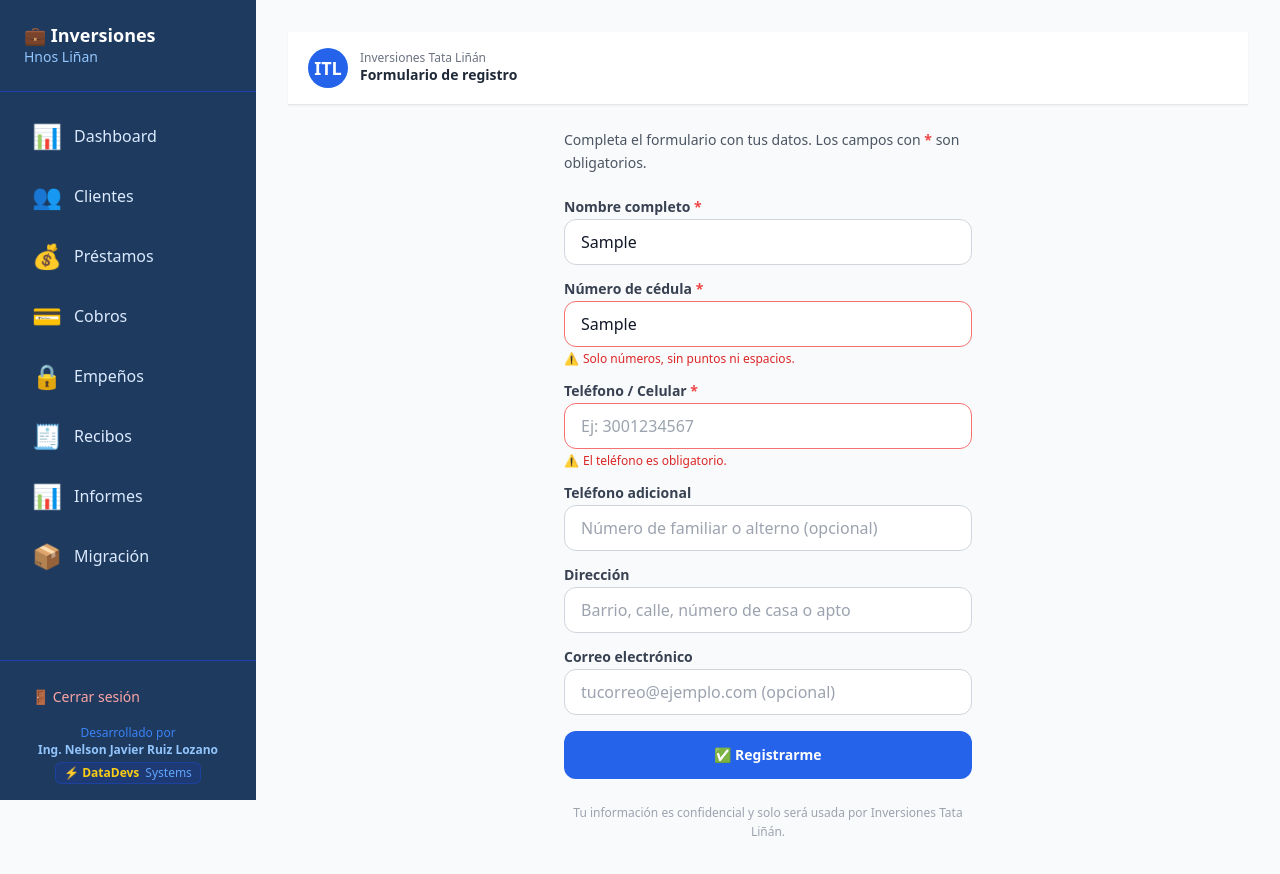
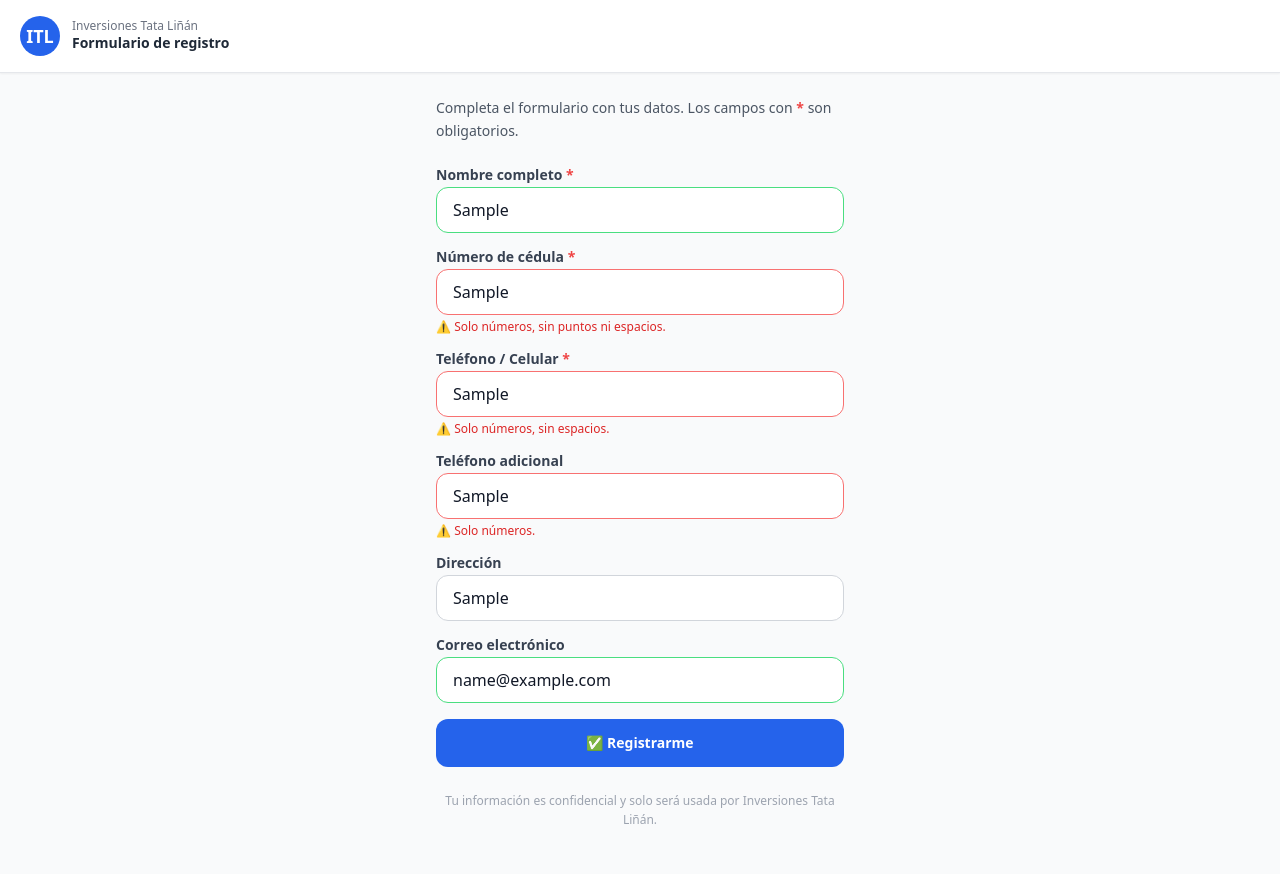
Before and after one commit to ingnelsonruiz/prestamos, a Next.js app: page /registro in a window 1280 px wide. Both pictures are taken after typing "Sample", "Sample", "Sample", "Sample", "Sample", "name@example.com" into the empty fields and a click on the button "✅ Registrarme". Shown: the top 874 px of the page. Built offline with nearby package versions, Linux system fonts and the light colour scheme; no server answers; the database is empty.

Commit message:
hasta aca ca todo el codigo esta bien actualizacion de claude.md

```diff
--- a/app/registro/page.js
+++ b/app/registro/page.js
@@ -3,7 +3,6 @@ import { useState, useCallback } from 'react'
 
 const VACIO = { nombre:'', documento:'', telefono:'', telefono2:'', direccion:'', email:'' }
 
-// Validaciones locales (espejo de las del backend)
 function validar(form, cedulaExiste) {
   const e = {}
   const nom = form.nombre.trim()
@@ -20,7 +19,7 @@ function validar(form, cedulaExiste) {
 
   const tel = form.telefono.trim()
   if (!tel) e.telefono = 'El teléfono es obligatorio.'
-  else if (!/^\d+$/.test(tel)) e.telefono = 'Solo números.'
+  else if (!/^\d+$/.test(tel)) e.telefono = 'Solo números, sin espacios.'
   else if (tel.length < 7)  e.telefono = 'Mínimo 7 dígitos.'
   else if (tel.length > 10) e.telefono = 'Máximo 10 dígitos.'
 
@@ -38,15 +37,70 @@ function validar(form, cedulaExiste) {
   return e
 }
 
+// ── Campo genérico — definido FUERA del componente para no recrearse en cada render ──
+function InputField({ name, label, requerido, tipo='text', modo, placeholder,
+                      value, onChange, onBlur, onKeyDown, error, toque, extra }) {
+  return (
+    <div>
+      <label className="block text-xs font-semibold text-gray-700 mb-1">
+        {label} {requerido && <span className="text-red-500">*</span>}
+      </label>
+      <div className="relative">
+        <input
+          type={tipo} name={name} inputMode={modo}
+          placeholder={placeholder}
+          value={value}
+          onChange={onChange}
+          onBlur={onBlur}
+          onKeyDown={onKeyDown}
+          autoComplete="off"
+          className={`w-full border rounded-xl px-4 py-3 text-sm bg-white focus:outline-none focus:ring-2 transition-colors
+            ${toque && error
+              ? 'border-red-400 focus:ring-red-300 bg-red-50'
+              : toque && !error
+                ? 'border-green-400 focus:ring-green-300'
+                : 'border-gray-300 focus:ring-blue-400'}
+            ${extra || ''}`}
+        />
+        {extra && (
+          <span className="absolute right-3 top-1/2 -translate-y-1/2 text-sm pointer-events-none">
+            {extra}
+          </span>
+        )}
+      </div>
+      {toque && error && (
+        <p className="text-xs text-red-600 mt-1">⚠️ {error}</p>
+      )}
+    </div>
+  )
+}
+
+// ── Componente principal ────────────────────────────────────────────────────
 export default function RegistroPage() {
-  const [form, setForm]           = useState(VACIO)
-  const [tocados, setTocados]     = useState({}) // campos que el usuario ya editó
+  const [form, setForm]                 = useState(VACIO)
+  const [tocados, setTocados]           = useState({})
   const [cedulaExiste, setCedulaExiste] = useState(false)
   const [verificando, setVerificando]   = useState(false)
-  const [estado, setEstado]       = useState('listo') // listo | enviando | exito
-  const [errorGlobal, setErrorGlobal] = useState('')
+  const [estado, setEstado]             = useState('listo') // listo | enviando | exito
+  const [errorGlobal, setErrorGlobal]   = useState('')
 
-  // Verifica cédula contra la BD al salir del campo (onBlur)
+  const errores   = validar(form, cedulaExiste)
+  const formValido = Object.keys(errores).length === 0
+
+  const cambiar = useCallback((e) => {
+    const { name, value } = e.target
+    setForm(p => ({ ...p, [name]: value }))
+    if (name === 'documento') setCedulaExiste(false)
+  }, [])
+
+  const noEnter = useCallback((e) => {
+    if (e.key === 'Enter') e.preventDefault()
+  }, [])
+
+  const tocar = useCallback((name) => {
+    setTocados(p => ({ ...p, [name]: true }))
+  }, [])
+
   const verificarCedula = useCallback(async (doc) => {
     const d = doc.trim()
     if (!d || !/^\d{5,12}$/.test(d)) { setCedulaExiste(false); return }
@@ -59,30 +113,12 @@ export default function RegistroPage() {
     setVerificando(false)
   }, [])
 
-  const errores = validar(form, cedulaExiste)
-  const formValido = Object.keys(errores).length === 0
-
-  const cambiar = (e) => {
-    const { name, value } = e.target
-    setForm(p => ({ ...p, [name]: value }))
-    if (name === 'documento') setCedulaExiste(false)
-  }
-
-  // Evita que Enter en cualquier campo de texto dispare el submit
-  const noEnter = (e) => { if (e.key === 'Enter') e.preventDefault() }
-
-  const tocar = (name) => setTocados(p => ({ ...p, [name]: true }))
-
-  const mostrarError = (campo) => tocados[campo] && errores[campo]
-
   const enviar = async (e) => {
     e.preventDefault()
-    // Marcar todos como tocados para mostrar todos los errores
     setTocados({ nombre:true, documento:true, telefono:true, telefono2:true, email:true })
     if (!formValido) return
     setEstado('enviando')
     setErrorGlobal('')
-
     const res = await fetch('/api/registro', {
       method: 'POST',
       headers: { 'Content-Type': 'application/json' },
@@ -98,7 +134,7 @@ export default function RegistroPage() {
     setEstado('exito')
   }
 
-  /* ── Éxito ── */
+  /* ── Pantalla éxito ── */
   if (estado === 'exito') return (
     <div className="min-h-screen flex flex-col items-center justify-center bg-green-50 px-6 text-center">
       <span className="text-6xl mb-4">🎉</span>
@@ -115,39 +151,8 @@ export default function RegistroPage() {
   )
 
   /* ── Formulario ── */
-  const Campo = ({ name, label, requerido, tipo='text', modo, placeholder, children }) => (
-    <div>
-      <label className="block text-xs font-semibold text-gray-700 mb-1">
-        {label} {requerido && <span className="text-red-500">*</span>}
-      </label>
-      {children || (
-        <input
-          type={tipo} name={name} inputMode={modo}
-          placeholder={placeholder}
-          value={form[name]}
-          onChange={cambiar}
-          onKeyDown={noEnter}
-          onBlur={() => {
-            tocar(name)
-            if (name === 'documento') verificarCedula(form.documento)
-          }}
-          className={`w-full border rounded-xl px-4 py-3 text-sm bg-white focus:outline-none focus:ring-2 transition-colors
-            ${mostrarError(name)
-              ? 'border-red-400 focus:ring-red-300 bg-red-50'
-              : 'border-gray-300 focus:ring-blue-400'}`}
-        />
-      )}
-      {mostrarError(name) && (
-        <p className="text-xs text-red-600 mt-1 flex items-center gap-1">
-          <span>⚠️</span> {errores[name]}
-        </p>
-      )}
-    </div>
-  )
-
   return (
     <div className="min-h-screen bg-gray-50 flex flex-col">
-      {/* Header */}
       <div className="bg-white border-b px-5 py-4 flex items-center gap-3 shadow-sm sticky top-0 z-10">
         <div className="w-10 h-10 rounded-full bg-blue-600 flex items-center justify-center text-white font-bold text-lg flex-shrink-0">
           ITL
@@ -171,11 +176,13 @@ export default function RegistroPage() {
 
         <form onSubmit={enviar} noValidate className="space-y-4">
 
-          {/* Nombre */}
-          <Campo name="nombre" label="Nombre completo" requerido
-            placeholder="Ej: Ana María García" />
+          <InputField name="nombre" label="Nombre completo" requerido
+            placeholder="Ej: Ana María García"
+            value={form.nombre} onChange={cambiar} onKeyDown={noEnter}
+            onBlur={() => tocar('nombre')}
+            error={errores.nombre} toque={tocados.nombre} />
 
-          {/* Cédula con verificación en tiempo real */}
+          {/* Cédula con verificación */}
           <div>
             <label className="block text-xs font-semibold text-gray-700 mb-1">
               Número de cédula <span className="text-red-500">*</span>
@@ -188,51 +195,52 @@ export default function RegistroPage() {
                 onChange={cambiar}
                 onKeyDown={noEnter}
                 onBlur={() => { tocar('documento'); verificarCedula(form.documento) }}
-                className={`w-full border rounded-xl px-4 py-3 text-sm bg-white focus:outline-none focus:ring-2 transition-colors pr-10
-                  ${mostrarError('documento')
+                autoComplete="off"
+                className={`w-full border rounded-xl px-4 py-3 pr-10 text-sm bg-white focus:outline-none focus:ring-2 transition-colors
+                  ${tocados.documento && errores.documento
                     ? 'border-red-400 focus:ring-red-300 bg-red-50'
                     : tocados.documento && !errores.documento
                       ? 'border-green-400 focus:ring-green-300'
                       : 'border-gray-300 focus:ring-blue-400'}`}
               />
-              {/* Indicador de estado */}
-              <span className="absolute right-3 top-1/2 -translate-y-1/2 text-sm">
+              <span className="absolute right-3 top-1/2 -translate-y-1/2 text-sm pointer-events-none">
                 {verificando ? '⏳' : tocados.documento && !errores.documento ? '✅' : ''}
               </span>
             </div>
-            {mostrarError('documento') && (
-              <p className="text-xs text-red-600 mt-1 flex items-center gap-1">
-                <span>⚠️</span> {errores.documento}
-              </p>
+            {tocados.documento && errores.documento && (
+              <p className="text-xs text-red-600 mt-1">⚠️ {errores.documento}</p>
             )}
-            {verificando && (
-              <p className="text-xs text-gray-400 mt-1">Verificando cédula...</p>
-            )}
+            {verificando && <p className="text-xs text-gray-400 mt-1">Verificando cédula...</p>}
           </div>
 
-          {/* Teléfono */}
-          <Campo name="telefono" label="Teléfono / Celular" requerido
-            modo="numeric" placeholder="Ej: 3001234567" />
+          <InputField name="telefono" label="Teléfono / Celular" requerido
+            modo="numeric" placeholder="Ej: 3001234567"
+            value={form.telefono} onChange={cambiar} onKeyDown={noEnter}
+            onBlur={() => tocar('telefono')}
+            error={errores.telefono} toque={tocados.telefono} />
 
-          {/* Teléfono 2 */}
-          <Campo name="telefono2" label="Teléfono adicional"
-            modo="numeric" placeholder="Número de familiar o alterno (opcional)" />
+          <InputField name="telefono2" label="Teléfono adicional"
+            modo="numeric" placeholder="Número de familiar o alterno (opcional)"
+            value={form.telefono2} onChange={cambiar} onKeyDown={noEnter}
+            onBlur={() => tocar('telefono2')}
+            error={errores.telefono2} toque={tocados.telefono2} />
 
-          {/* Dirección */}
-          <Campo name="direccion" label="Dirección"
-            placeholder="Barrio, calle, número de casa o apto" />
+          <InputField name="direccion" label="Dirección"
+            placeholder="Barrio, calle, número de casa o apto"
+            value={form.direccion} onChange={cambiar} onKeyDown={noEnter}
+            onBlur={() => tocar('direccion')}
+            error={errores.direccion} toque={tocados.direccion} />
 
-          {/* Email */}
-          <Campo name="email" label="Correo electrónico" tipo="email" modo="email"
-            placeholder="tucorreo@ejemplo.com (opcional)" />
+          <InputField name="email" label="Correo electrónico" tipo="email" modo="email"
+            placeholder="tucorreo@ejemplo.com (opcional)"
+            value={form.email} onChange={cambiar} onKeyDown={noEnter}
+            onBlur={() => tocar('email')}
+            error={errores.email} toque={tocados.email} />
 
-          <button
-            type="submit"
-            disabled={estado === 'enviando'}
-            className={`w-full rounded-xl py-3.5 text-sm font-semibold mt-2 transition-all active:scale-[0.98]
-              ${estado === 'enviando'
-                ? 'bg-gray-400 text-white cursor-not-allowed'
-                : 'bg-blue-600 text-white hover:bg-blue-700'}`}>
+          <button type="submit" disabled={estado === 'enviando'}
+            className="w-full bg-blue-600 text-white rounded-xl py-3.5 text-sm font-semibold
+                       hover:bg-blue-700 active:scale-[0.98] transition-all mt-2
+                       disabled:opacity-50 disabled:cursor-not-allowed">
             {estado === 'enviando' ? 'Registrando...' : '✅ Registrarme'}
           </button>
         </form>
--- a/components/LayoutWrapper.jsx
+++ b/components/LayoutWrapper.jsx
@@ -5,7 +5,7 @@ import BottomNav from './BottomNav'
 import { useState, useEffect } from 'react'
 import Link from 'next/link'
 
-const RUTAS_PUBLICAS = ['/login', '/estado']
+const RUTAS_PUBLICAS = ['/login', '/estado', '/registro', '/autoregistro']
 
 export default function LayoutWrapper({ children }) {
   const pathname  = usePathname()
```
